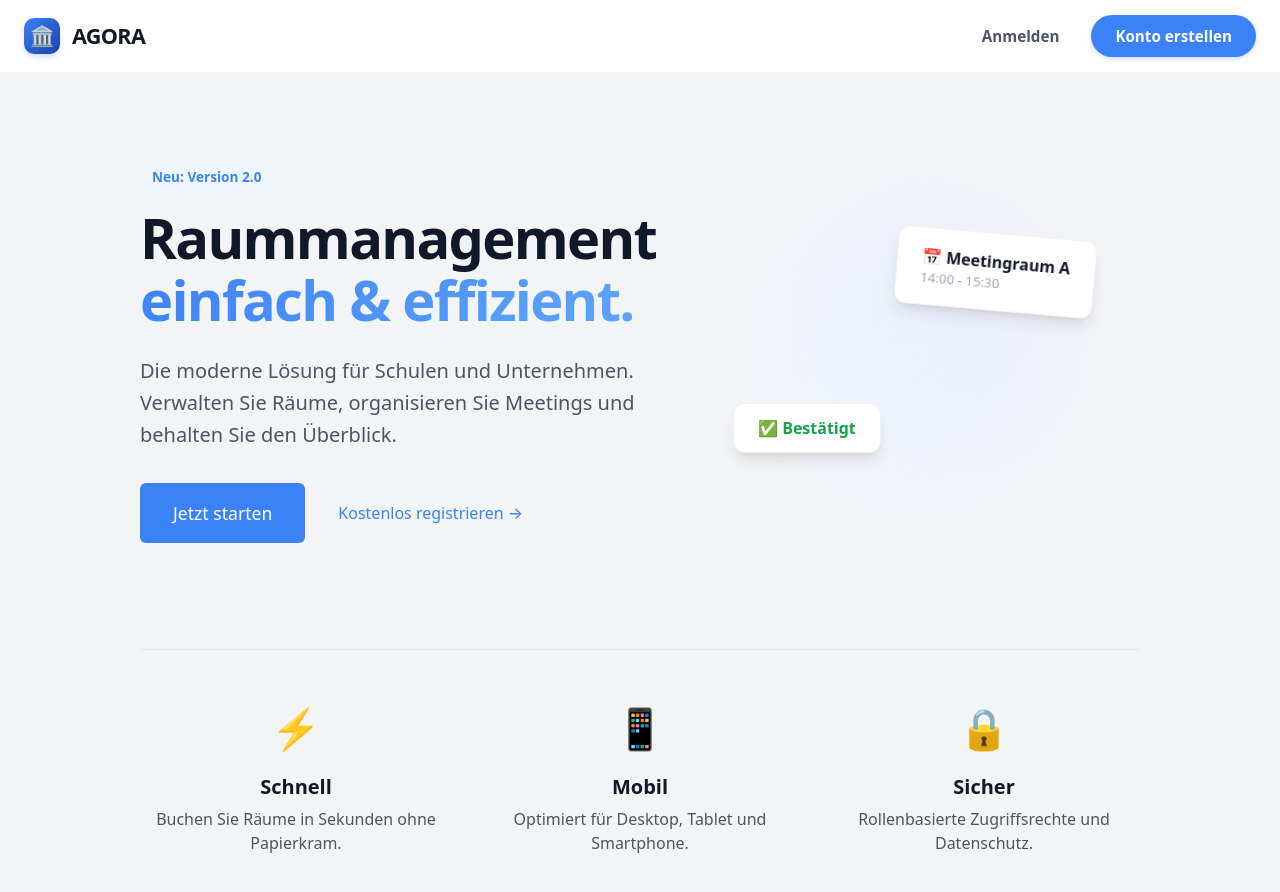
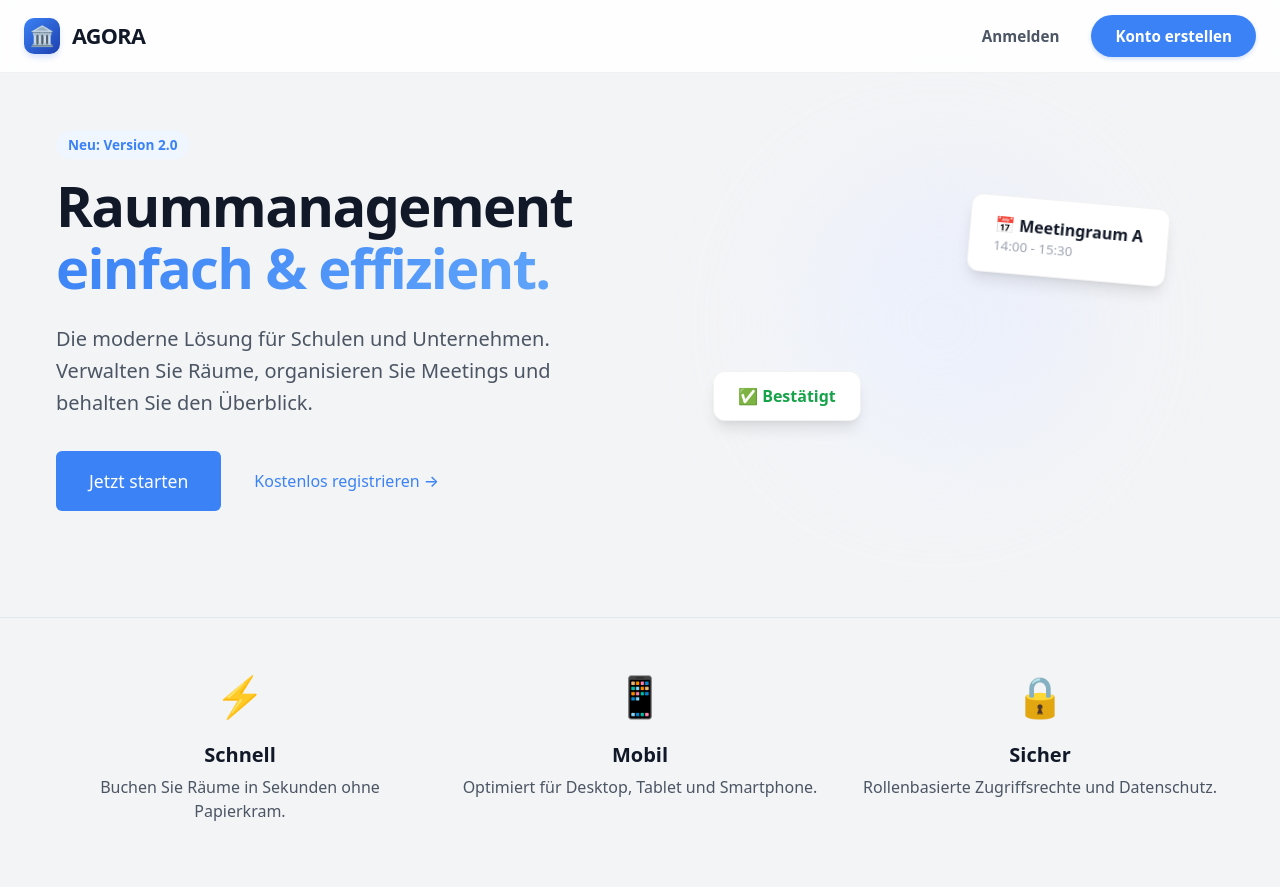
Before and after one commit to lio766/T02-Diplom, a Vue app in the folder frontend/: page / in a window 1280 px wide. Shown: the top 892 px of the page. Built offline with nearby package versions, Linux system fonts and the light colour scheme; no server answers.

Commit message:
Nochmal Dwayne das ist das neueste Update

```diff
--- a/frontend/src/App.vue
+++ b/frontend/src/App.vue
@@ -430,9 +430,6 @@ const isAdmin = computed(() => {
 .app-content {
   flex: 1;
   width: 100%;
-  max-width: 1400px;
-  margin: 0 auto;
-  padding: var(--space-8) var(--space-6);
   animation: fadeIn 0.5s ease-out;
 }
 
--- a/frontend/src/views/Home.vue
+++ b/frontend/src/views/Home.vue
@@ -19,6 +19,7 @@ function logout() {
 
     <!-- DASHBOARD VIEW (LOGGED IN) -->
     <template v-if="isLoggedIn">
+      <div class="container">
        <section class="dashboard-header">
           <div class="welcome-text">
              <h1>Willkommen zurück, <span class="highlight">{{ userName }}</span>! 👋</h1>
@@ -53,12 +54,14 @@ function logout() {
              </div>
           </RouterLink>
        </section>
+      </div>
     </template>
 
     <!-- LANDING VIEW (LOGGED OUT) -->
     <template v-else>
       <section class="hero-section">
-        <div class="hero-content">
+        <div class="container hero-grid">
+          <div class="hero-content">
           <div class="badge">Neu: Version 2.0</div>
           <h1 class="hero-title">
             Raummanagement <br>
@@ -83,9 +86,11 @@ function logout() {
            </div>
            <div class="hero-blob"></div>
         </div>
+      </div>
       </section>
 
       <section class="features-section">
+         <div class="container features-grid">
          <div class="feature-item">
             <div class="f-icon">⚡</div>
             <h3>Schnell</h3>
@@ -101,6 +106,7 @@ function logout() {
             <h3>Sicher</h3>
             <p>Rollenbasierte Zugriffsrechte und Datenschutz.</p>
          </div>
+         </div>
       </section>
     </template>
 
@@ -109,14 +115,14 @@ function logout() {
 
 <style scoped>
 .home-page {
-  max-width: 1000px;
-  margin: 0 auto;
+  width: 100%;
 }
 
 /* Dashboard Styles */
 .dashboard-header {
   margin-bottom: var(--space-8);
   text-align: left;
+  padding-top: var(--space-8);
 }
 
 .dashboard-header h1 {
@@ -208,11 +214,16 @@ function logout() {
 
 /* Landing Page Styles */
 .hero-section {
+  width: 100%;
+  padding: var(--space-12) 0;
+  /* background-color: var(--color-bg-secondary); */
+}
+
+.hero-grid {
   display: grid;
   grid-template-columns: 1fr 1fr;
   align-items: center;
   gap: var(--space-8);
-  padding: var(--space-12) 0;
 }
 
 .badge {
@@ -319,12 +330,17 @@ function logout() {
 
 /* Features */
 .features-section {
+  width: 100%;
+  margin-top: var(--space-12);
+  border-top: 1px solid var(--color-border);
+  padding-top: var(--space-12);
+  padding-bottom: var(--space-12);
+}
+
+.features-grid {
   display: grid;
   grid-template-columns: repeat(3, 1fr);
   gap: var(--space-8);
-  margin-top: var(--space-12);
-  border-top: 1px solid var(--color-border);
-  padding-top: var(--space-12);
 }
 
 .feature-item {
@@ -346,7 +362,7 @@ function logout() {
 }
 
 @media (max-width: 768px) {
-  .hero-section {
+  .hero-grid {
     grid-template-columns: 1fr;
     text-align: center;
   }
@@ -356,7 +372,7 @@ function logout() {
   .hero-visual {
     display: none;
   }
-  .features-section {
+  .features-grid {
     grid-template-columns: 1fr;
   }
 }
```
